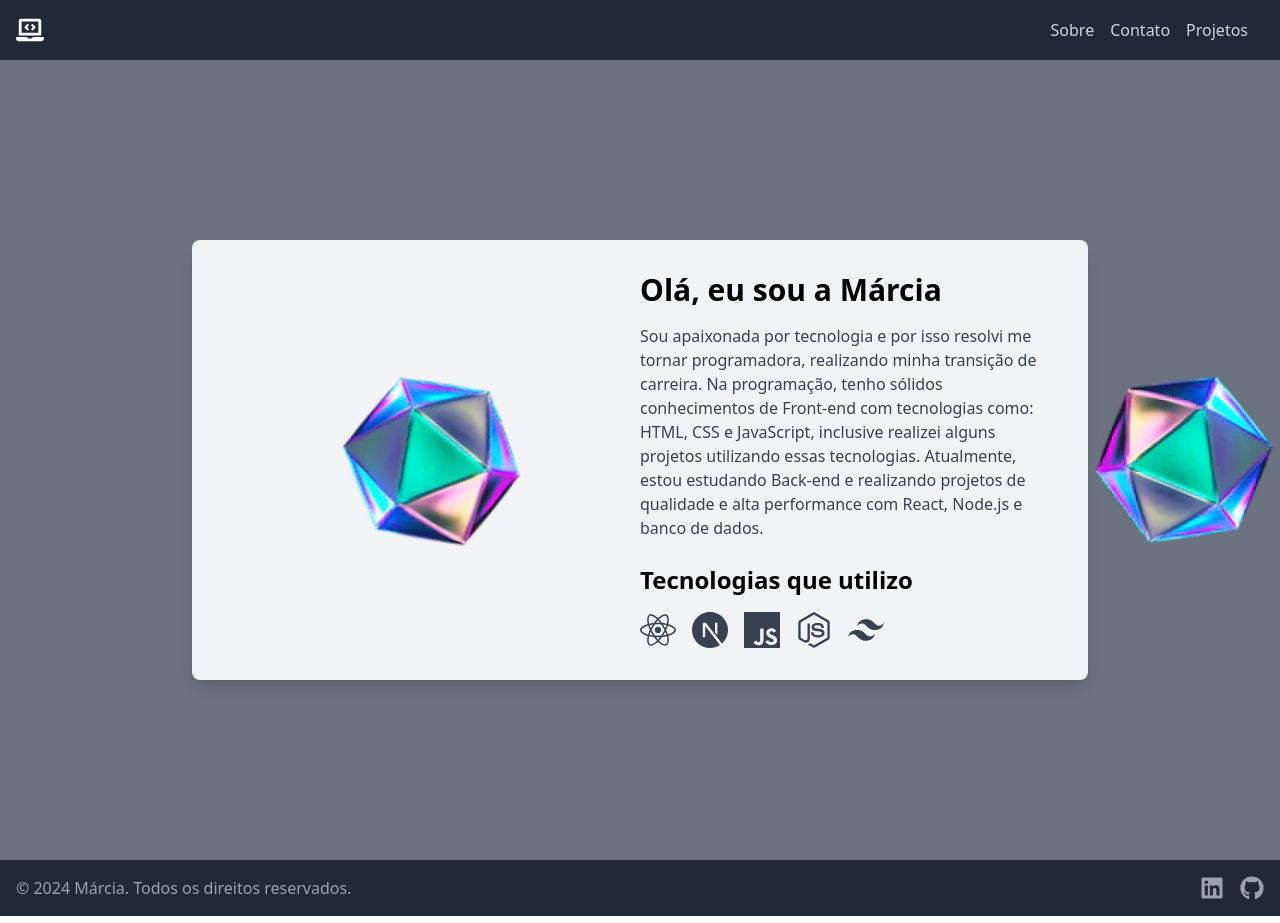
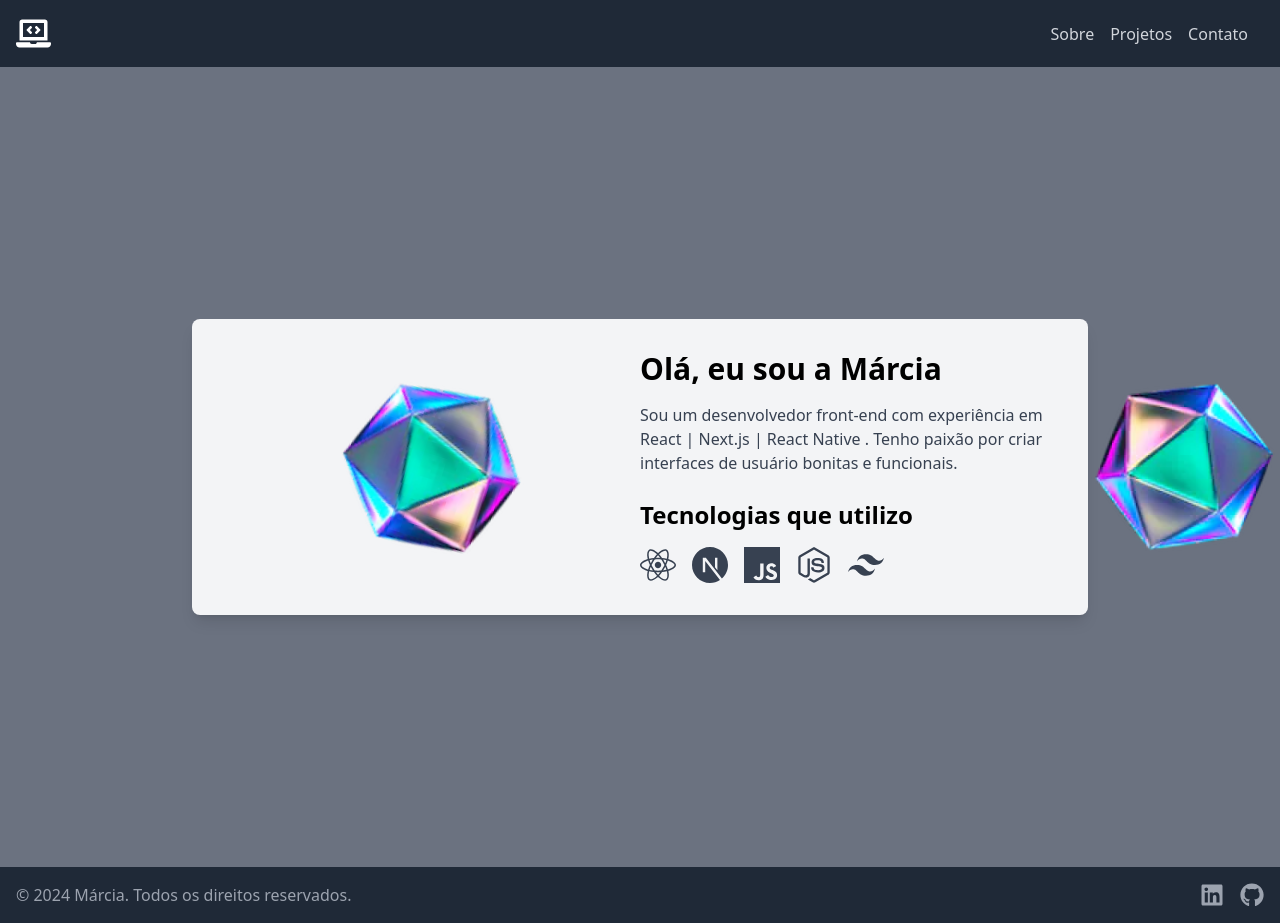
Before and after one commit to agostinhomarcia/new-port, a Next.js app: page /about in a window 1280 px wide. Shown: the top 923 px of the page. Built offline with nearby package versions, Linux system fonts and the light colour scheme.

Commit message:
fix: changes footer and NavBar

```diff
--- a/src/app/about/page.tsx
+++ b/src/app/about/page.tsx
@@ -25,13 +25,9 @@ export default function About() {
             Olá, eu sou a Márcia
           </h1>
           <p className="text-gray-700 mb-6">
-            Sou apaixonada por tecnologia e por isso resolvi me tornar
-            programadora, realizando minha transição de carreira. Na
-            programação, tenho sólidos conhecimentos de Front-end com
-            tecnologias como: HTML, CSS e JavaScript, inclusive realizei alguns
-            projetos utilizando essas tecnologias. Atualmente, estou estudando
-            Back-end e realizando projetos de qualidade e alta performance com
-            React, Node.js e banco de dados.
+            Sou um desenvolvedor front-end com experiência em React | Next.js |
+            React Native . Tenho paixão por criar interfaces de usuário bonitas
+            e funcionais.
           </p>
 
           <h2 className="text-xl md:text-2xl font-bold mb-4">
--- a/src/app/components/Footer.tsx
+++ b/src/app/components/Footer.tsx
@@ -11,7 +11,7 @@ export default function Footer() {
         </p>
         <div className="flex space-x-4">
           <Link
-            href="https://www.linkedin.com/in/seu-perfil"
+            href="https://www.linkedin.com/in/marcia-agostinho-developer/"
             target="_blank"
             rel="noopener noreferrer"
             className="text-gray-400 hover:text-white"
@@ -19,7 +19,7 @@ export default function Footer() {
             <FaLinkedin size={24} />
           </Link>
           <Link
-            href="https://github.com/seu-usuario"
+            href="https://github.com/agostinhomarcia"
             target="_blank"
             rel="noopener noreferrer"
             className="text-gray-400 hover:text-white"
--- a/src/app/components/Navbar.tsx
+++ b/src/app/components/Navbar.tsx
@@ -18,7 +18,7 @@ export default function Navbar() {
           href="/"
           className="flex items-center text-white text-2xl font-bold"
         >
-          <FaLaptopCode size={28} className="mr-2" />
+          <FaLaptopCode size={35} className="mr-2" />
         </Link>
         <div className="md:hidden">
           <button
@@ -44,17 +44,18 @@ export default function Navbar() {
             >
               Sobre
             </Link>
+
+            <Link
+              href="/projects"
+              className="text-gray-300 hover:text-white block mt-2 md:mt-0 md:mr-4"
+            >
+              Projetos
+            </Link>
             <Link
               href="/contact"
               className="text-gray-300 hover:text-white block mt-2 md:mt-0 md:mr-4"
             >
               Contato
-            </Link>
-            <Link
-              href="/projects"
-              className="text-gray-300 hover:text-white block mt-2 md:mt-0 md:mr-4"
-            >
-              Projetos
             </Link>
           </div>
         </div>
--- a/src/app/page.tsx
+++ b/src/app/page.tsx
@@ -10,7 +10,7 @@ export default function Home() {
         className="relative min-h-screen flex flex-col items-center justify-center bg-cover bg-center p-4"
         style={{ backgroundImage: "url('/herobg.png')" }}
       >
-        <div className="absolute top-0 left-0 w-20 h-20 md:w-32 md:h-32">
+        <div className="absolute top-12 left-12 w-20 h-20 md:w-32 md:h-32">
           <Image
             src="/web.png"
             alt="Globo Girando"
@@ -19,7 +19,7 @@ export default function Home() {
             className="animate-spin-slow"
           />
         </div>
-        <div className="absolute top-0 right-0 w-20 h-20 md:w-32 md:h-32">
+        <div className="absolute top-12 right-12 w-20 h-20 md:w-32 md:h-32">
           <Image
             src="/web2.png"
             alt="Globo Girando"
@@ -28,7 +28,7 @@ export default function Home() {
             className="animate-spin-slow"
           />
         </div>
-        <div className="absolute bottom-0 left-0 w-20 h-20 md:w-32 md:h-32">
+        <div className="absolute bottom-12 left-12 w-20 h-20 md:w-32 md:h-32">
           <Image
             src="/mobile.png"
             alt="Globo Girando"
@@ -37,7 +37,7 @@ export default function Home() {
             className="animate-spin-slow"
           />
         </div>
-        <div className="absolute bottom-0 right-0 w-20 h-20 md:w-32 md:h-32">
+        <div className="absolute bottom-12 right-12 w-20 h-20 md:w-32 md:h-32">
           <Image
             src="/creator.png"
             alt="Globo Girando"
```
